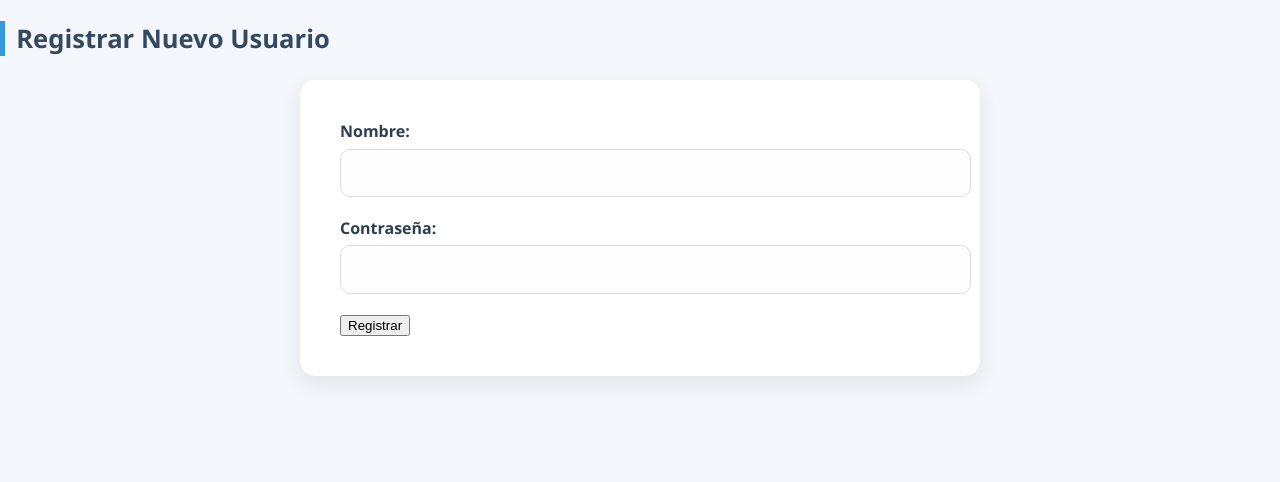
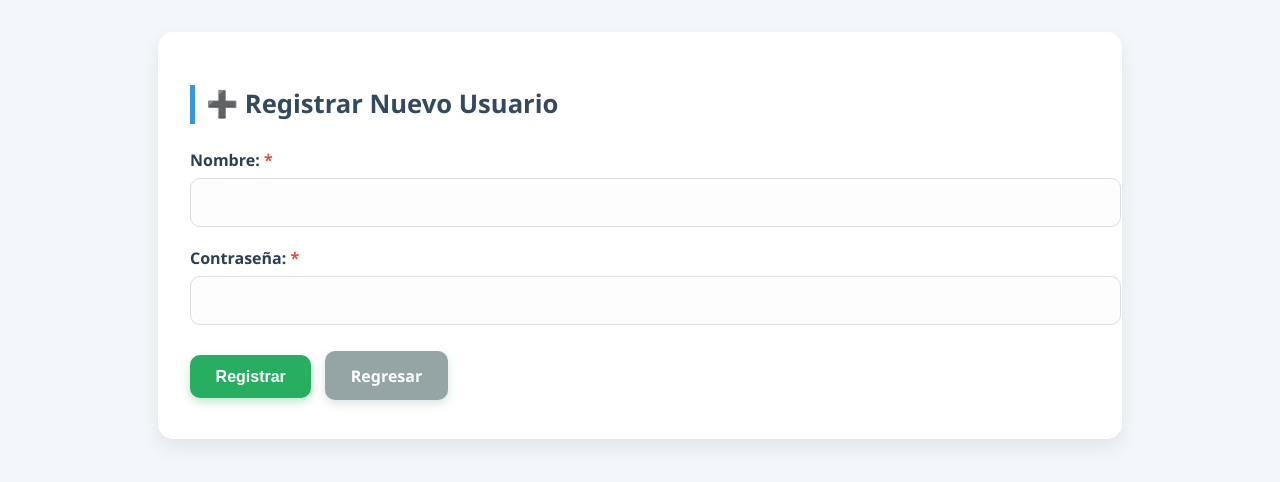
Before and after one commit to JuanDpf26/mvc-usuarios, a PHP site: page /MVC/view/formulario.php in a window 1280 px wide. Shown: the top 482 px of the page. Run offline with PHP 8.4, Linux system fonts and the light colour scheme.

Commit message:
first commit

```diff
--- a/MVC/public/estilos.css
+++ /dev/null
@@ -1,176 +0,0 @@
-/* =========================
-   Layout general
-========================= */
-body {
-  margin: 0;
-  font-family: 'Segoe UI', Arial, sans-serif;
-  background: #f3f6fa;
-  color: #2c3e50;
-}
-
-/* =========================
-   Contenedor principal
-========================= */
-.container {
-  max-width: 800px;
-  margin: 2rem auto;
-  padding: 1rem;
-}
-
-/* =========================
-   Tarjeta de formulario
-========================= */
-form {
-  background: #ffffff;
-  padding: 2.5rem;
-  border-radius: 15px;
-  box-shadow: 0 8px 20px rgba(0, 0, 0, 0.08);
-  margin: 0 auto;
-  max-width: 600px;
-  transition: transform 0.2s ease-in-out;
-}
-
-form:hover {
-  transform: translateY(-3px);
-}
-
-/* =========================
-   Títulos de formularios
-========================= */
-h2 {
-  font-size: 1.6rem;
-  margin-bottom: 1.5rem;
-  color: #34495e;
-  border-left: 5px solid #3498db;
-  padding-left: 0.7rem;
-}
-
-/* =========================
-   Labels y entradas
-========================= */
-label {
-  font-weight: 600;
-  display: block;
-  margin-bottom: 0.4rem;
-  color: #2c3e50;
-}
-
-label.required::after {
-  content: " *";
-  color: #e74c3c;
-  font-weight: bold;
-}
-
-input, textarea, select {
-  width: 100%;
-  padding: 0.9rem;
-  margin-bottom: 1.2rem;
-  border: 1px solid #dcdde1;
-  border-radius: 10px;
-  font-size: 1rem;
-  transition: all 0.2s ease-in-out;
-  background: #fdfdfd;
-}
-
-input:focus, textarea:focus, select:focus {
-  border-color: #3498db;
-  background: #f9fcff;
-  outline: none;
-  box-shadow: 0 0 0 3px rgba(52, 152, 219, 0.25);
-}
-
-/* =========================
-   Botones
-========================= */
-.btn {
-  display: inline-block;
-  padding: 0.8rem 1.6rem;
-  border-radius: 10px;
-  border: none;
-  font-weight: bold;
-  font-size: 1rem;
-  cursor: pointer;
-  transition: 0.3s ease;
-  margin-right: 0.6rem;
-}
-
-.btn-primary {
-  background: #27ae60;
-  color: #fff;
-  box-shadow: 0 4px 10px rgba(39, 174, 96, 0.3);
-}
-
-.btn-primary:hover {
-  background: #219150;
-}
-
-.btn-secondary {
-  background: #95a5a6;
-  color: #fff;
-  box-shadow: 0 4px 10px rgba(149, 165, 166, 0.3);
-}
-
-.btn-secondary:hover {
-  background: #7f8c8d;
-}
-
-.btn-danger {
-  background: #e74c3c;
-  color: #fff;
-  box-shadow: 0 4px 10px rgba(231, 76, 60, 0.3);
-}
-
-.btn-danger:hover {
-  background: #c0392b;
-}
-
-/* =========================
-   Mensajes de validación
-========================= */
-.error-msg {
-  color: #e74c3c;
-  font-size: 0.9rem;
-  margin-top: -0.6rem;
-  margin-bottom: 1rem;
-}
-
-.success-msg {
-  background: #dff9e7;
-  color: #27ae60;
-  border: 1px solid #27ae60;
-  padding: 0.8rem;
-  border-radius: 8px;
-  margin-bottom: 1rem;
-}
-
-.warning-msg {
-  background: #fff3cd;
-  color: #856404;
-  border: 1px solid #ffeeba;
-  padding: 0.8rem;
-  border-radius: 8px;
-  margin-bottom: 1rem;
-}
-
-/* =========================
-   Responsivo
-========================= */
-@media (max-width: 768px) {
-  .container {
-    padding: 0.5rem;
-  }
-
-  form {
-    max-width: 100%;
-    padding: 1.5rem;
-  }
-
-  h2 {
-    font-size: 1.3rem;
-  }
-
-  .btn {
-    width: 100%;
-    margin-bottom: 0.8rem;
-  }
-}
--- a/MVC/controller/usuarioController.php
+++ b/controller/usuarioController.php
@@ -16,12 +16,14 @@ if (isset($_POST['accion']) && $_POST['accion'] === 'crear') {
 
 // Actualizar usuario
 if (isset($_POST['accion']) && $_POST['accion'] === 'editar') {
-    $id = $_POST['id'];
+    $id = intval($_POST['id']);
     $nombre = $_POST['nombre'];
-    $model->actualizar($id, $nombre);
+    $password = !empty($_POST['password']) ? $_POST['password'] : null;
+    $model->actualizar($id, $nombre, $password);
     header("Location: ../view/lista.php");
     exit;
 }
+
 
 // Eliminar usuario
 if (isset($_GET['accion']) && $_GET['accion'] === 'eliminar') {
--- a/MVC/view/formulario.php
+++ b/view/formulario.php
@@ -4,17 +4,23 @@
 <head>
   <meta charset="UTF-8">
   <title>Registrar Usuario</title>
-  <link rel="stylesheet" href="../public/estilos.css">
+  <link rel="stylesheet" href="/MVC/estilos.css">
 </head>
 <body>
-  <h2>Registrar Nuevo Usuario</h2>
+<div class="container">
   <form action="../controller/usuarioController.php" method="POST">
+    <h2>➕ Registrar Nuevo Usuario</h2>
     <input type="hidden" name="accion" value="crear">
-    <label>Nombre:</label>
+
+    <label class="required">Nombre:</label>
     <input type="text" name="nombre" required>
-    <label>Contraseña:</label>
+
+    <label class="required">Contraseña:</label>
     <input type="password" name="password" required>
-    <button type="submit">Registrar</button>
+
+    <button type="submit" class="btn btn-primary">Registrar</button>
+    <a href="../public/Index.php" class="btn btn-secondary">Regresar</a>
   </form>
+</div>
 </body>
 </html>
```
Also changed, not shown: Index.php (added, +40 -0 lines), MVC/public/Index.html (deleted, +0 -26 lines), MVC/view/lista.php (deleted, +0 -43 lines), MVC/view/login.php (deleted, +0 -22 lines), db.sql (deleted, +0 -10 lines), model/usuarioModel.php (renamed from MVC/model/usuarioModel.php, +8 -3 lines), view/editar.php (added, +52 -0 lines), view/lista.php (added, +54 -0 lines), view/login.php (added, +28 -0 lines), .github/workflows/deploy.yml (added), README.md (added), controller/loginController.php (renamed from MVC/controller/loginController.php), model/conexión.php (renamed from MVC/model/conexión.php).
